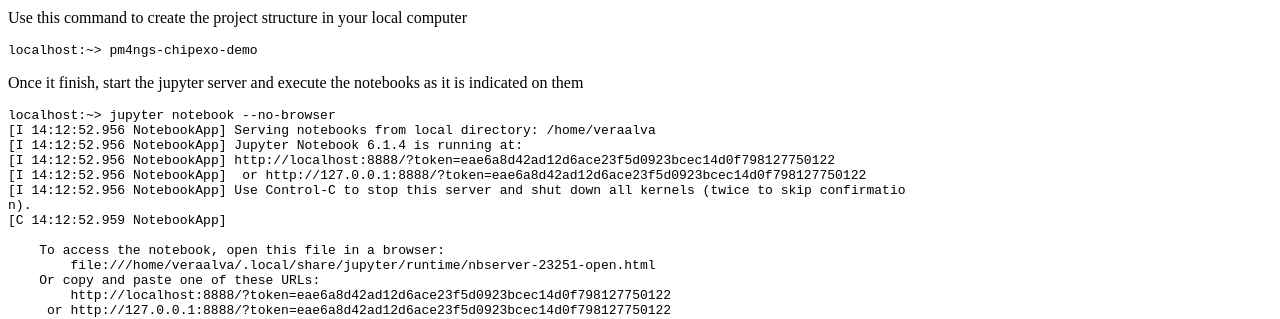
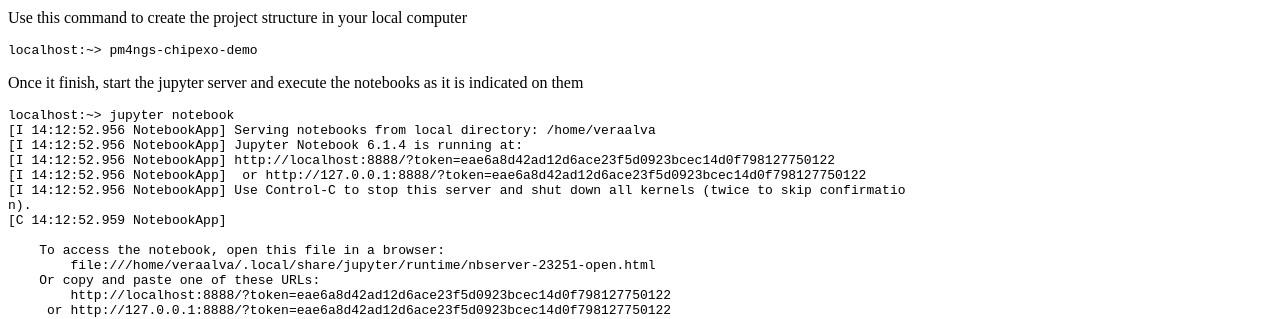
Before and after one commit to ncbi/pm4ngs, a Sphinx documentation site: the page built from docs/source/pipelines/chipexoPipeline.rst, in a window 1280 px wide and 900 px high, scrolled down 10065 px. Shown: the part 428-747 px from the top of the window. Built offline with Sphinx 7.4.7 and the Read the Docs theme 2.0.0, drawn with Linux system fonts in a browser that asks for light colours.

Commit message:
Updating docs

```diff
--- a/docs/source/pipelines/chipexoPipeline.rst
+++ b/docs/source/pipelines/chipexoPipeline.rst
@@ -303,7 +303,7 @@
 
 .. code-block:: bash
 
-    localhost:~> jupyter notebook --no-browser
+    localhost:~> jupyter notebook
     [I 14:12:52.956 NotebookApp] Serving notebooks from local directory: /home/veraalva
     [I 14:12:52.956 NotebookApp] Jupyter Notebook 6.1.4 is running at:
     [I 14:12:52.956 NotebookApp] http://localhost:8888/?token=eae6a8d42ad12d6ace23f5d0923bcec14d0f798127750122
--- a/docs/source/pipelines/chipseqPipeline.rst
+++ b/docs/source/pipelines/chipseqPipeline.rst
@@ -312,7 +312,7 @@
 
 .. code-block:: bash
 
-    localhost:~> jupyter notebook --no-browser
+    localhost:~> jupyter notebook
     [I 14:12:52.956 NotebookApp] Serving notebooks from local directory: /home/veraalva
     [I 14:12:52.956 NotebookApp] Jupyter Notebook 6.1.4 is running at:
     [I 14:12:52.956 NotebookApp] http://localhost:8888/?token=eae6a8d42ad12d6ace23f5d0923bcec14d0f798127750122
--- a/docs/source/pipelines/rnaseqDGAPipeline.rst
+++ b/docs/source/pipelines/rnaseqDGAPipeline.rst
@@ -338,7 +338,7 @@
 
 .. code-block:: bash
 
-    localhost:~> jupyter notebook --no-browser
+    localhost:~> jupyter notebook
     [I 14:12:52.956 NotebookApp] Serving notebooks from local directory: /home/veraalva
     [I 14:12:52.956 NotebookApp] Jupyter Notebook 6.1.4 is running at:
     [I 14:12:52.956 NotebookApp] http://localhost:8888/?token=eae6a8d42ad12d6ace23f5d0923bcec14d0f798127750122
```
